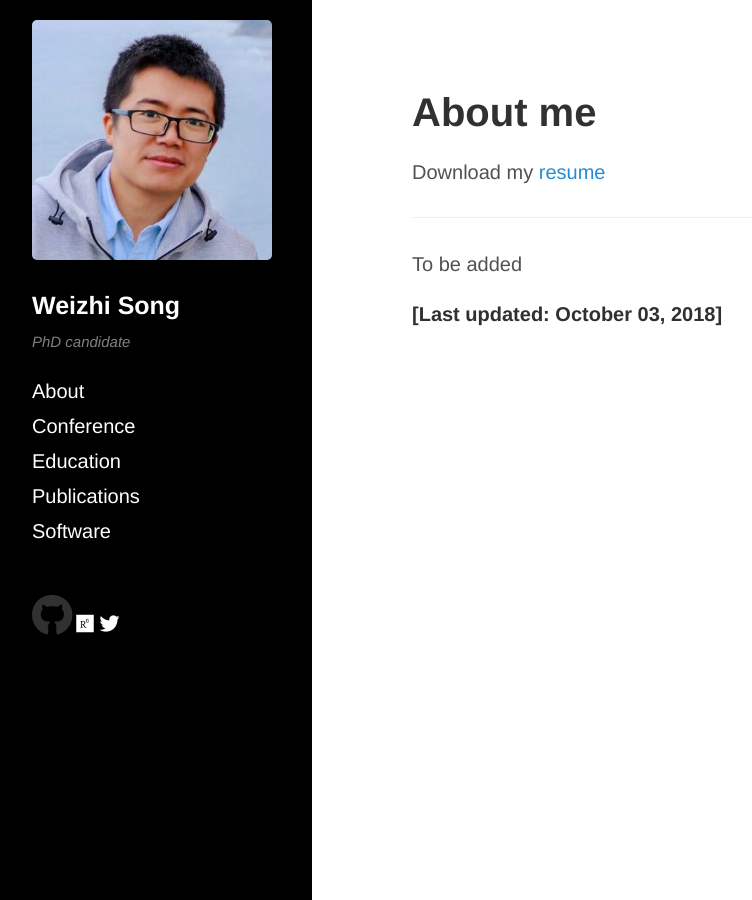
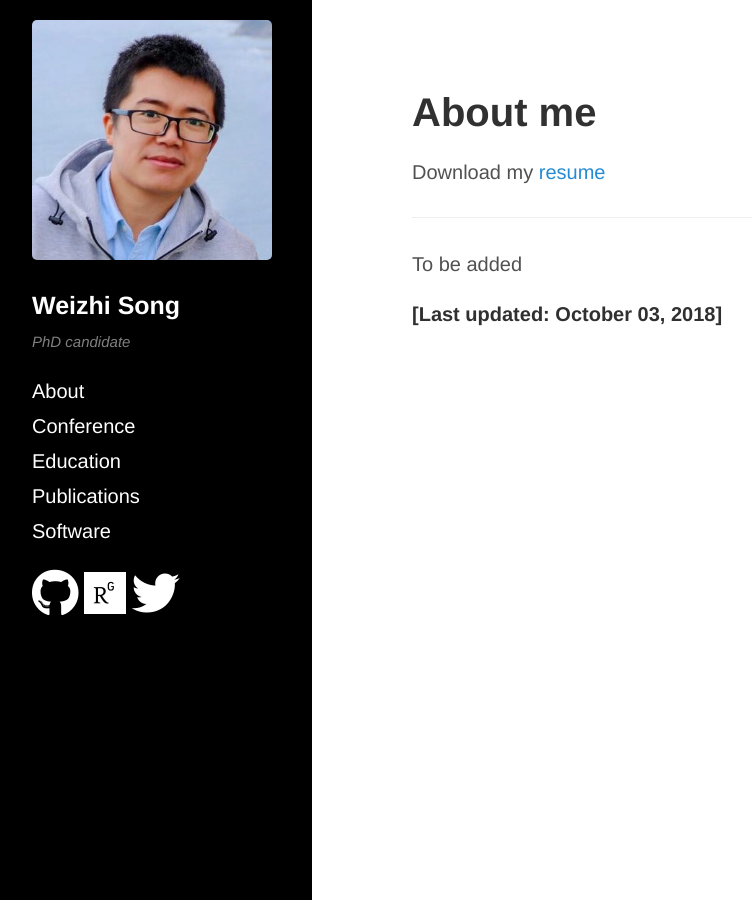
Before and after one commit to songweizhi/songweizhi.github.io, a Jekyll site: the page built from index.md, in a window 1280 px wide. Shown: the whole page, without its empty margins (8-760 px from the left). Built offline with Jekyll 4.4.1, drawn with Linux system fonts in a browser that asks for light colours; nearby versions of some CDN libraries.

Commit message:
Initial commit

```diff
--- a/_includes/social.html
+++ b/_includes/social.html
@@ -2,7 +2,7 @@
 
   {% if site.github_username %}
   <a href="https://github.com/songweizhi">
-    <h1 class="fab fa-github"></h1>
+    <i class="fab fa-github" style="font-size:48px" ></i>
   </a>
   {% endif %}
 
@@ -10,7 +10,7 @@
 
   {% if site.researchgate_username %}
   <a href="https://www.researchgate.net/profile/Weizhi_Song">
-    <a class="fab fa-researchgate"></a>
+    <i class="fab fa-researchgate" style="font-size:48px"></i>
   </a>
   {% endif %}
 
@@ -18,7 +18,7 @@
 
   {% if site.twitter_username %}
   <a href="https://twitter.com/songweizhi">
-    <i class="fab fa-twitter"></i>
+    <i class="fab fa-twitter" style="font-size:48px" ></i>
   </a>
   {% endif %}
 
```
